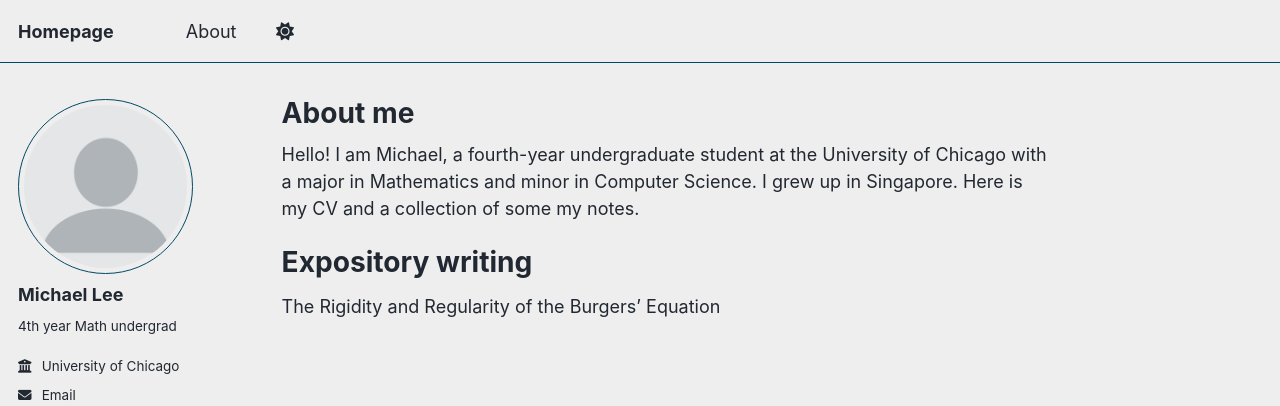
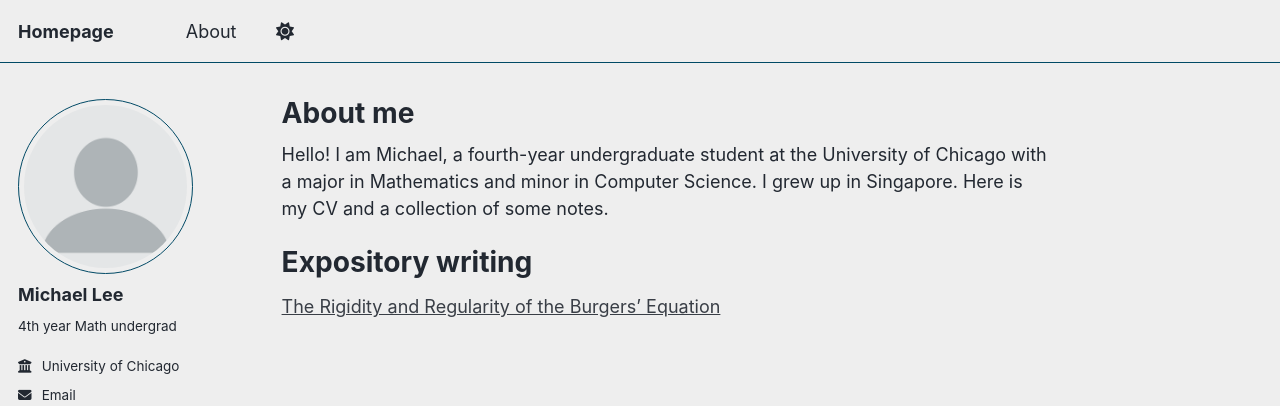
Before and after one commit to leemichaeljh/leemichaeljh.github.io, a Jekyll site: the page built from _pages/about.md, in a window 1280 px wide. Shown: the top 406 px of the page. Built offline with Jekyll 4.4.1, drawn with Linux system fonts in a browser that asks for light colours; a script that is not in the unit is left out.

```diff
--- a/_pages/about.md
+++ b/_pages/about.md
@@ -7,8 +7,8 @@ redirect_from:
   - /about.html
 ---
 
-Hello! I am Michael, a fourth-year undergraduate student at the University of Chicago with a major in Mathematics and minor in Computer Science. I grew up in Singapore. Here is my CV and a collection of some my notes.
+Hello! I am Michael, a fourth-year undergraduate student at the University of Chicago with a major in Mathematics and minor in Computer Science. I grew up in Singapore. Here is my CV and a collection of some notes.
 
 Expository writing
 ======
-The Rigidity and Regularity of the Burgers' Equation
+[The Rigidity and Regularity of the Burgers' Equation](files/reu-2025.pdf)
```
